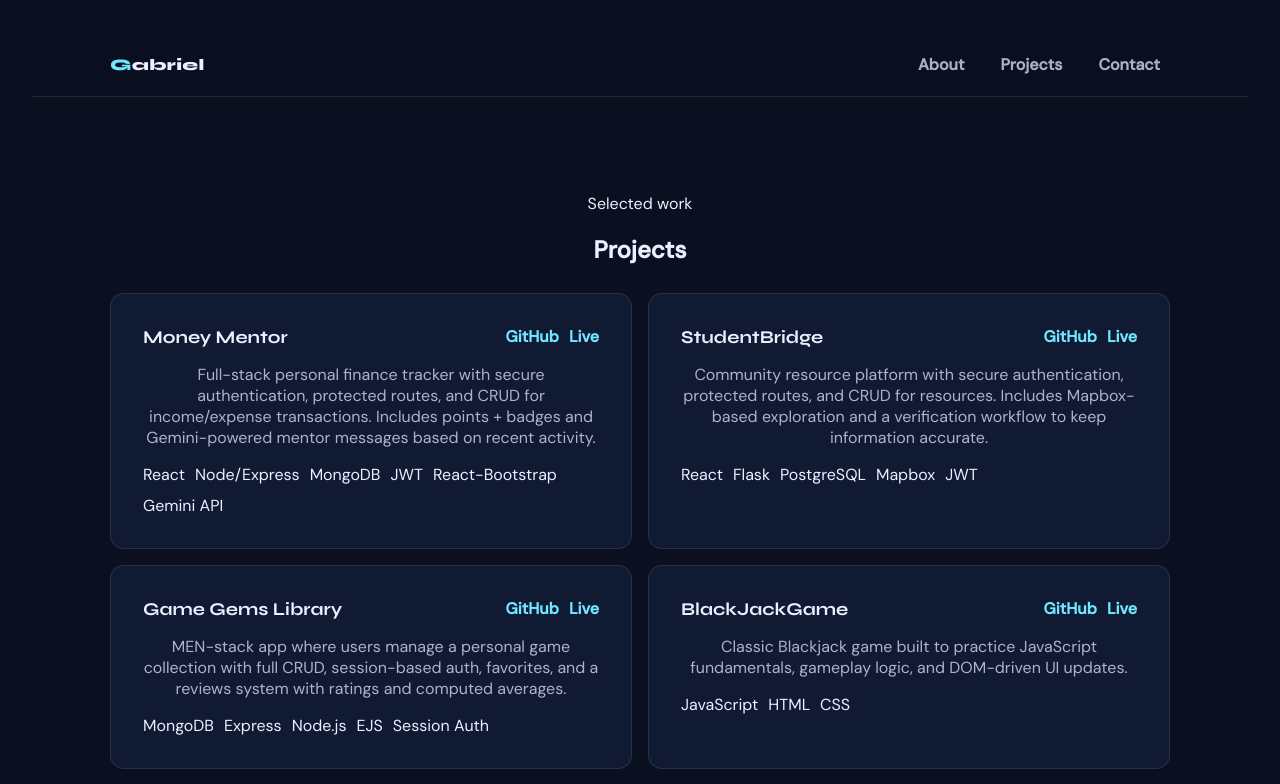
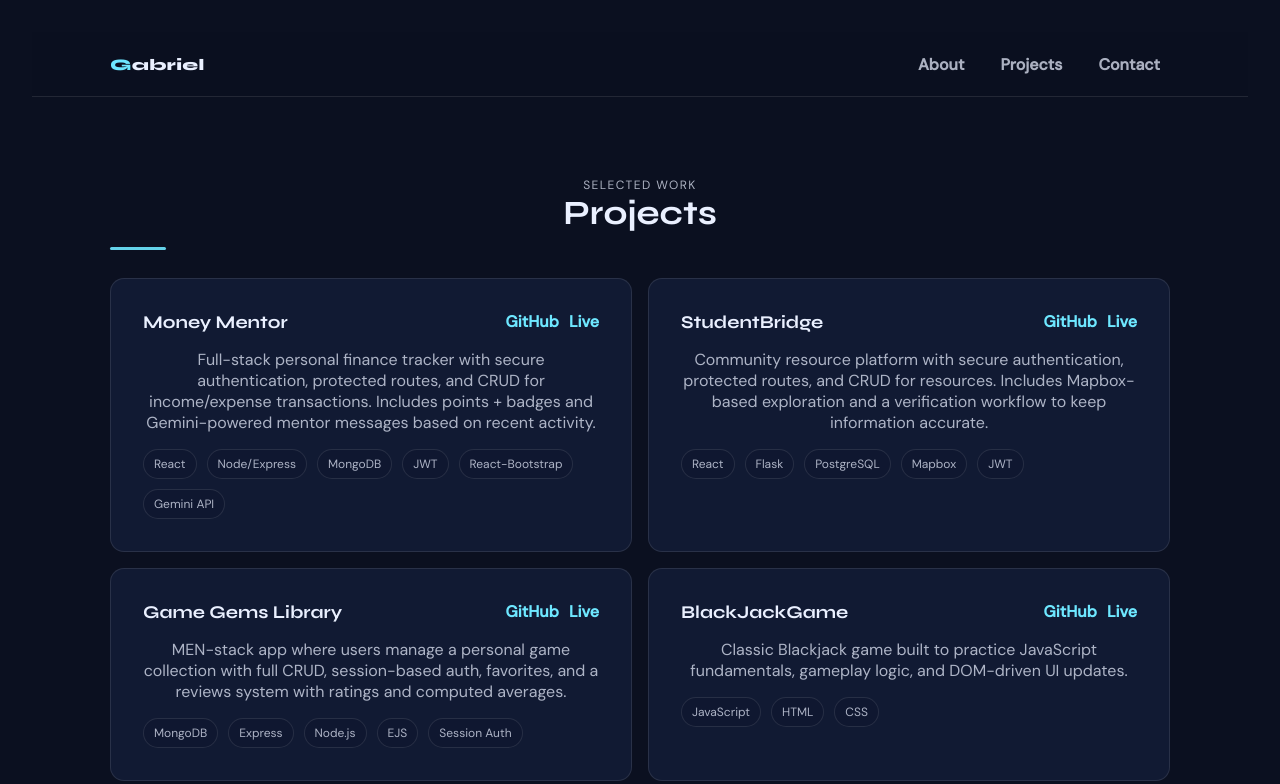
Before and after one commit to gabogara/gabriel-restrepo-portfolio, a React (Vite) app: page /projects in a window 1280 px wide. Shown: the top 784 px of the page. Built offline with nearby package versions, Linux system fonts and the light colour scheme.

Commit message:
style: add style on SectionHeader

```diff
--- a/src/components/ProjectCard.jsx
+++ b/src/components/ProjectCard.jsx
@@ -31,7 +31,9 @@ const ProjectCard = ({ project }) => {
 
       <div className="pillWrap">
         {project.tags.map((t) => (
-          <span key={t}>{t}</span>
+          <span key={t} className="pill">
+            {t}
+          </span>
         ))}
       </div>
     </article>
--- a/src/components/SectionHeader.jsx
+++ b/src/components/SectionHeader.jsx
@@ -1,8 +1,9 @@
 const SectionHeader = ({ title, subtitle }) => {
   return (
     <header className="sectionHeader">
-      <p> {subtitle} </p>
-      <h2>{title}</h2>
+      <p className="kicker"> {subtitle} </p>
+      <h2 className="h2">{title}</h2>
+      <div className="divider" />
     </header>
   );
 };
```
